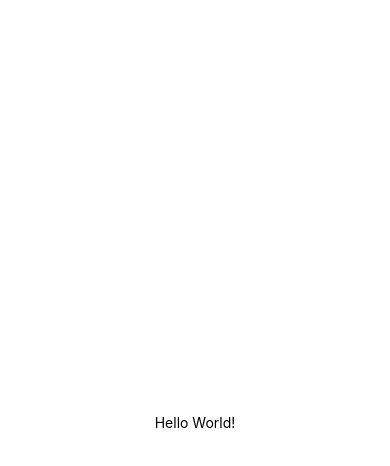
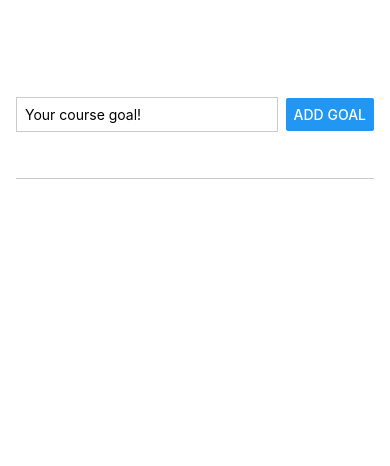
Before and after one commit to nel11326/react-native-basics-course-goal-app, a React Native app: screen / in a window 390 px wide. Shown: the top 466 px of the page. Built offline with nearby package versions, Linux system fonts and the light colour scheme.

Commit message:
update(app): add useState to connect the input field, button and to list down the list of goals

```diff
--- a/App.js
+++ b/App.js
@@ -1,20 +1,59 @@
-import { StatusBar } from "expo-status-bar";
-import { StyleSheet, Text, View } from "react-native";
+import { useState } from "react";
+import { Button, StyleSheet, Text, TextInput, View } from "react-native";
 
 export default function App() {
+  const [enteredGoalText, setEnteredGoalText] = useState("");
+  const [courseGoals, setCourseGoals] = useState([]);
+  function goalInputHandler(enteredText) {
+    setEnteredGoalText(enteredText);
+  }
+
+  function addGoalHandler() {
+    setCourseGoals((currentCourseGoals) => [...courseGoals, enteredGoalText]);
+  }
+
   return (
-    <View style={styles.container}>
-      <Text>Hello World!</Text>
-      <StatusBar style="auto" />
+    <View style={styles.appContainer}>
+      <View style={styles.inputContainer}>
+        <TextInput
+          style={styles.textInput}
+          placeholder="Your course goal!"
+          onChangeText={goalInputHandler}
+        />
+        <Button title="Add Goal" onPress={addGoalHandler} />
+      </View>
+      <View style={styles.goalsContainer}>
+        {courseGoals.map((goal) => (
+          <Text key={goal}>{goal}</Text>
+        ))}
+      </View>
     </View>
   );
 }
 
 const styles = StyleSheet.create({
-  container: {
+  appContainer: {
     flex: 1,
-    backgroundColor: "#fff",
+    paddingTop: 50,
+    paddingHorizontal: 16,
+  },
+  inputContainer: {
+    flex: 1,
+    flexDirection: "row",
+    justifyContent: "space-between",
     alignItems: "center",
-    justifyContent: "center",
+    marginBottom: 24,
+    borderBottomWidth: 1,
+    borderBottomColor: "#cccccc",
+  },
+  textInput: {
+    borderWidth: 1,
+    borderColor: "#cccccc",
+    width: "75%",
+    marginRight: 8,
+    padding: 8,
+  },
+  goalsContainer: {
+    flex: 5,
   },
 });
```
